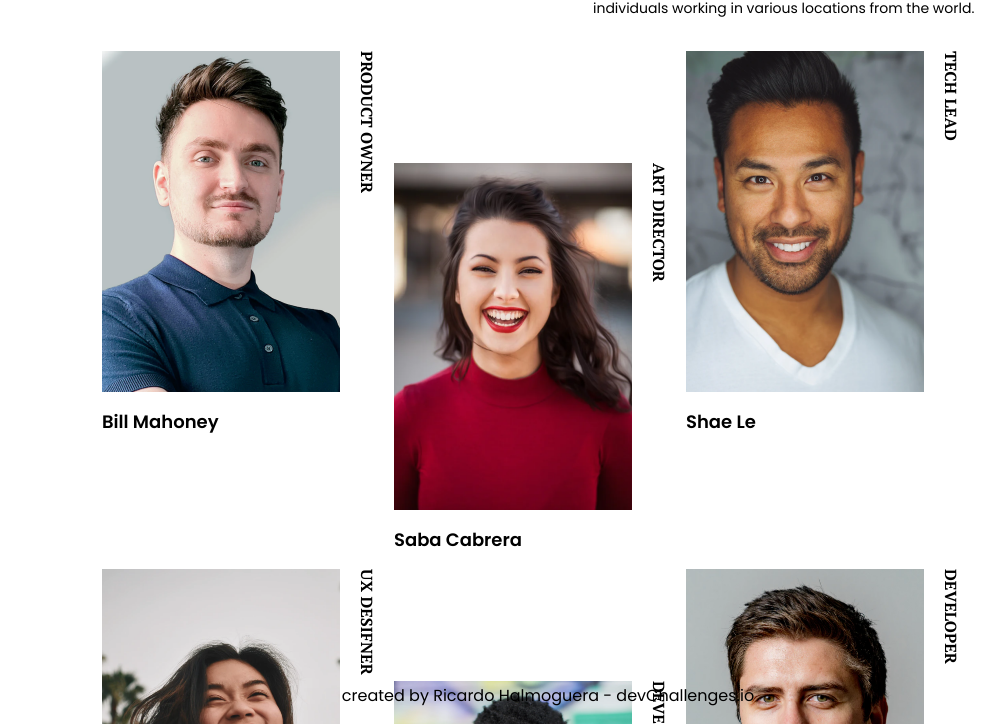
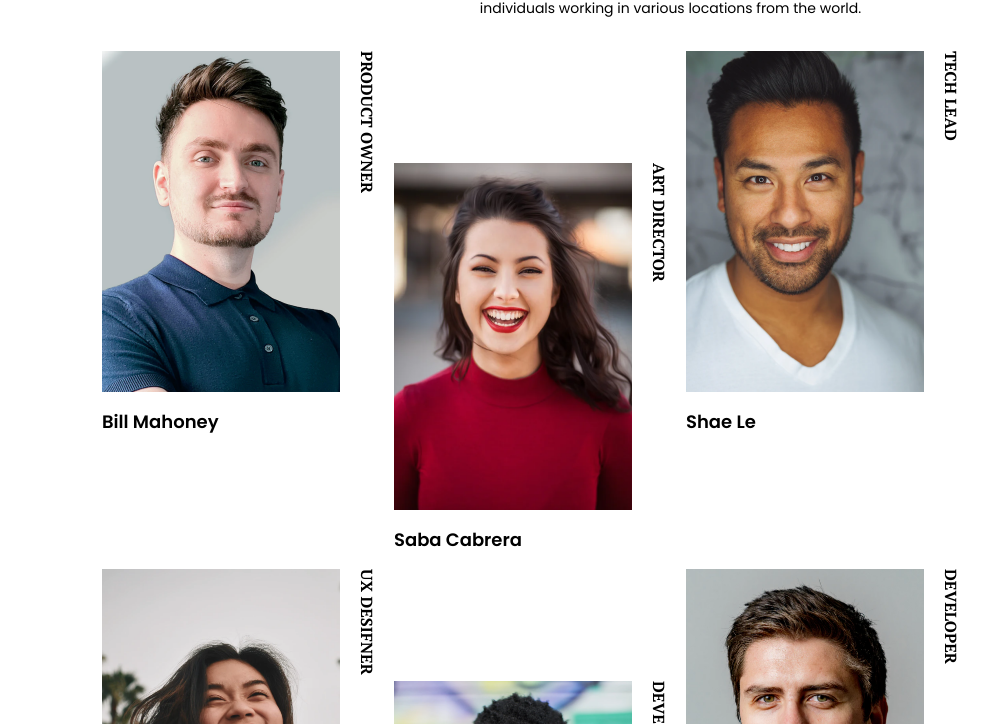
Before and after one commit to RickHalmoguera/my-team-page-master, a plain HTML site: page index.html in a window 1280 px wide. Shown: the part 76-800 px from the top of the page, without its empty margins (108-1113 px from the left). Drawn offline with Linux system fonts and the light colour scheme.

Commit message:
Add files via upload

```diff
--- a/index.css
+++ b/index.css
@@ -6,10 +6,17 @@
     margin: 0;
 }
 
+html{
+    height: 100svh;
+}
+body{
+    height: 100%;
+    padding: 1em;
+    display: flex;
+    flex-direction: column;
+    justify-content: space-between;
+}
 
-body{
-    padding: 1em;
-}
 
 header{
     margin: 0 auto;
@@ -82,14 +89,13 @@ main{
 }
 
 footer{
-    position: absolute;
-    bottom: 0;
+
     width: 100%;
-    padding: 1em;
     display: flex;
     justify-content: center;
-    align-items: center;
+
 }
+
 @media only screen and (min-width: 890px) {
     .card_1, .card_3, .card_4, .card_6{
         align-self: start;
```
